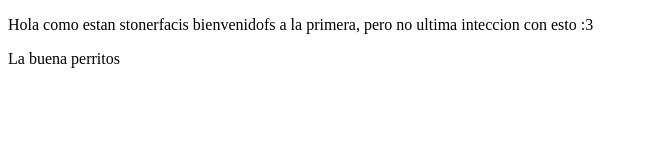
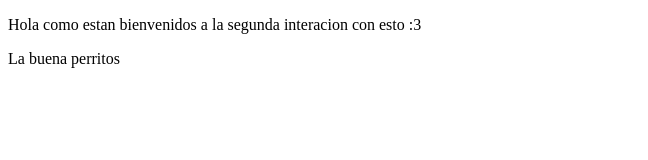
Before and after one commit to JulianFernandez1620/Curso-Prework-Windows, a plain HTML site: page index.html in a window 1280 px wide. Shown: the whole page, without its empty margins (0-648 px from the left). Drawn offline with Linux system fonts and the light colour scheme.

Commit message:
cambio al archivo html

```diff
--- a/index.html
+++ b/index.html
@@ -7,8 +7,8 @@
     <title>Q mas pues</title>
 </head>
 <body>
-    <p> Hola como estan stonerfacis bienvenidofs a la
-        primera, pero no ultima inteccion con esto :3
+    <p> Hola como estan  bienvenidos a la
+        segunda interacion con esto :3
     </p>
     <article>La buena perritos</article>
 </body>
```
